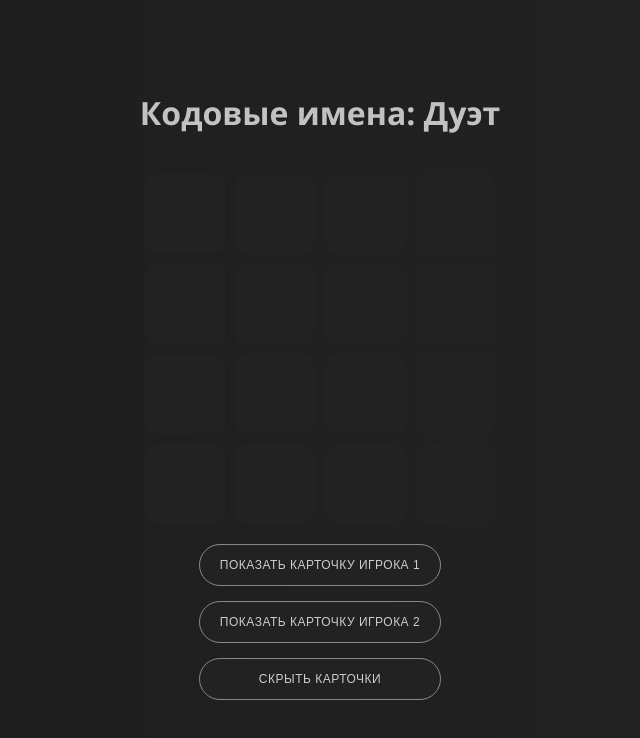
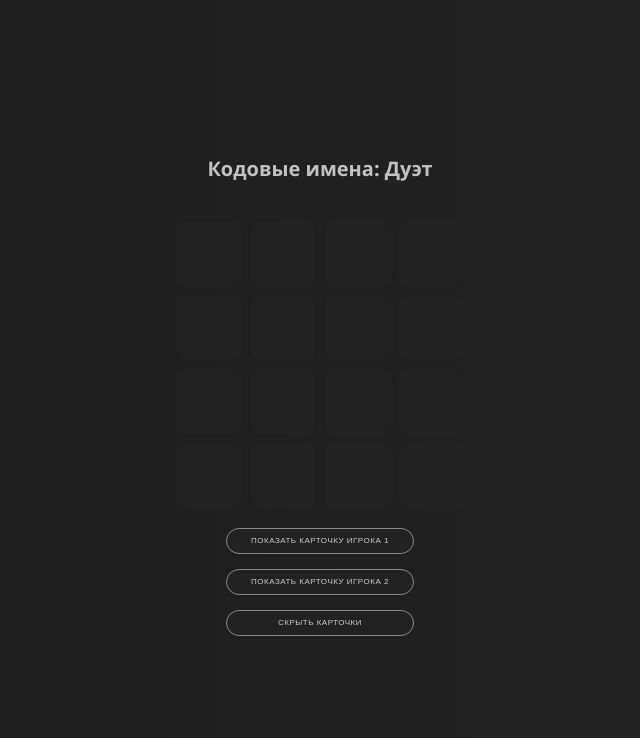
Before and after one commit to NikolasFMS/CND_, a plain HTML site: page index.html in a window 1280 px wide. Both pictures are taken after a click on the button "РЕЖИМ 4 × 4". Shown: the whole page, without its empty margins (320-960 px from the left). Drawn offline with Linux system fonts and the light colour scheme.

Commit message:
Update index.html

```diff
--- a/index.html
+++ b/index.html
@@ -18,6 +18,7 @@
         }
 
         h1 {
+            font-size: 2.5vh;
             margin: 20px;
         }
 
@@ -44,11 +45,10 @@
             font-family: 'Poppins', sans-serif, Arial, Verdana;
             background-color: #222;
             color: #ccc;
-            font-size: 12px;
-            padding: 0px 20px;
-            border-radius: 25px;
-            height: 42px;
-            line-height: 40px;
+            font-size: 1vh;
+            padding: 0px 3svh;
+            border-radius: 25vh;
+            line-height: 3vh;
             border: 1px solid #ccc;
             outline: none;
             text-transform: uppercase;
@@ -73,9 +73,8 @@
         }
 
         .note {
-            font-size: 14px;
+            font-size: 1vh;
             color: #aaa;
-            margin-top: -10px;
         }
 
         .board {
@@ -89,7 +88,7 @@
         .card {
             width: 100%;
             aspect-ratio: 1 / 1;
-            border-radius: 12px;
+            border-radius: 0.1vh;
             perspective: 1000px;
         }
 
@@ -112,7 +111,7 @@
             width: 100%;
             height: 100%;
             backface-visibility: hidden;
-            border-radius: 12px;
+            border-radius: 1vh;
             box-shadow: #000 0 2px 2px, ;
         }
 
@@ -141,7 +140,7 @@
             display: flex;
             align-items: center;
             justify-content: center;
-            font-size: 14px;
+            font-size: 1.5vh;
         }
     </style>
 </head>
@@ -199,7 +198,7 @@
             height = h;
             modeSelection.style.display = "none";
             controls.style.display = "flex";
-            board.style.gridTemplateColumns = `repeat(${w}, 80px)`;
+            board.style.gridTemplateColumns = `repeat(${w}, 8vh)`;
 
             let template = [...cardTemplates[w * h]];
             shuffle(template);
```
